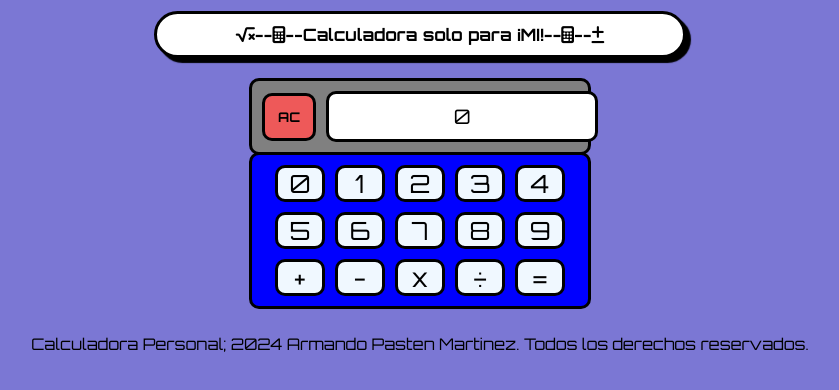
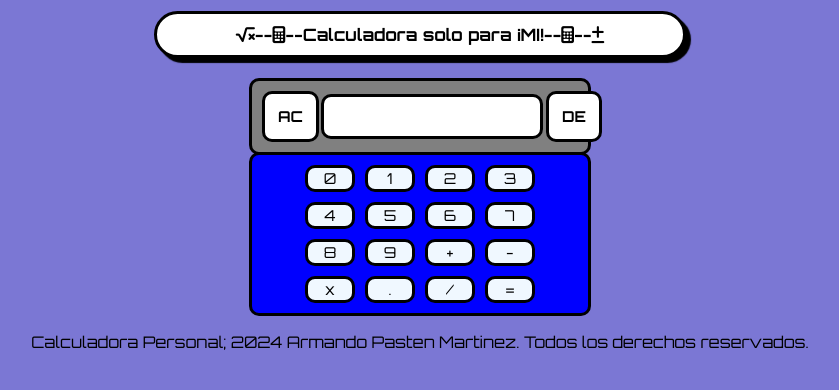
Before and after one commit to ARMI-GLITCH/CALCULADORA, a plain HTML site: page index.html in a window 1280 px wide. Shown: the whole page, without its empty margins (220-1059 px from the left). Drawn offline with Linux system fonts and the light colour scheme.

Commit message:
Second commit: Finishing Project?

```diff
--- a/CSS/style.css
+++ b/CSS/style.css
@@ -17,16 +17,25 @@ body {
   background-color: white;
 }
 
-li {
-  list-style-type: none;
+button {
   background-color: aliceblue;
   border: 3px solid black;
   border-radius: 10px;
+  font-size: 15px;
+  font-family: 'Orbitron', sans-serif;
+}
+
+button:hover {
+  background-color: rgb(47, 245, 47);
+  border: 3px solid black;
+  border-radius: 10px;
+  font-size: 15px;
+  font-family: 'Orbitron', sans-serif;
 }
 
 .number-and-sign {
   display: grid;
-  grid-template-columns: repeat(5, 50px);
+  grid-template-columns: repeat(4, 50px);
   gap: 10px;
   align-items: center;
   text-align: center;
@@ -43,7 +52,7 @@ li {
 
 .div-output {
   display: grid;
-  grid-template-columns: 50px 290px;
+  grid-template-columns: 50px 230px 50px;
   gap: 5px;
   margin-top: 20px;
   padding: 10px;
@@ -58,7 +67,7 @@ li {
   padding: 10px;
   width: 85%;
   margin: 5px;
-  font-size: 20px;
+  font-size: 15px;
   border: 3px solid black;
   border-radius: 10px;
   margin: auto;
@@ -72,5 +81,34 @@ li {
   padding: 13px;
   margin: auto;
   font-family: 'Orbitron', sans-serif;
-  background-color: rgb(238, 89, 89);
+  background-color: rgb(255, 255, 255);
 }
+
+.button-clean:hover {
+  border: 3px solid black;
+  border-radius: 10px;
+  padding: 13px;
+  margin: auto;
+  font-family: 'Orbitron', sans-serif;
+  background-color: rgb(235, 0, 0);
+}
+
+.delete-number {
+  border: 3px solid black;
+  border-radius: 10px;
+  padding: 13px;
+  margin: auto;
+  margin-left: -6px;
+  font-family: 'Orbitron', sans-serif;
+  background-color: rgb(255, 255, 255);
+}
+
+.delete-number:hover {
+  border: 3px solid black;
+  border-radius: 10px;
+  padding: 13px;
+  margin: auto;
+  margin-left: -6px;
+  font-family: 'Orbitron', sans-serif;
+  background-color: rgb(235, 231, 0);
+}
--- a/JS/script.js
+++ b/JS/script.js
@@ -0,0 +1,31 @@
+function numberandsign(number){
+  const input = document.getElementById('output')
+  if(input.value==="SYNTAX ERROR"){
+    input.value = ""
+    input.value += number
+  }else{
+    input.value += number
+  }
+}
+
+function deletenumber(){
+  const input = document.getElementById('output')
+  input.value = input.value.slice(0, -1)
+}
+
+function result(){
+  const input = document.getElementById('output');
+  try {
+    const operation = eval(input.value)
+    input.value = operation
+  } catch (e){
+    switch(e){
+      default:
+        input.value = "SYNTAX ERROR"
+    }
+  }
+}
+
+function clean(){
+  location.reload();
+}
--- a/index.html
+++ b/index.html
@@ -7,6 +7,7 @@
   <link rel="icon" href="Media/calculator-icon-free-vector.jpg" type="image/x-icon">
   <link rel="preconnect" href="https://fonts.gstatic.com" crossorigin>
   <script src="https://kit.fontawesome.com/cfa6615fb1.js" crossorigin="anonymous"></script>
+  <script src="JS/script.js"></script>
   <title>Caculadora-Personal</title>
 </head>
 <body>
@@ -16,28 +17,31 @@
   </header>
   <main>
     <div class="div-output">
-      <button type="button" class="button-clean"><b>AC</b></button>
-      <input type="text" class="output" value="0" readonly>
+      <button type="button" onclick="clean()" class="button-clean"><b>AC</b></button>
+      <input type="text" id="output" class="output" readonly>
+      <button type="button" onclick="deletenumber()" class="delete-number"><b>DE</b></button>
     </div>
     <div class="content-numbers">
       <nav>
-        <ul class="number-and-sign">
-          <li> 0 </li>
-          <li> 1 </li>
-          <li> 2 </li>
-          <li> 3 </li>
-          <li> 4 </li>
-          <li> 5 </li>
-          <li> 6 </li>
-          <li> 7 </li>
-          <li> 8 </li>
-          <li> 9 </li>
-          <li> + </li>
-          <li> - </li>
-          <li> x </li>
-          <li> ÷ </li>
-          <li> = </li>
-        </ul>
+        <div class="number-and-sign">
+          <button onclick="numberandsign('0')"> 0 </button>
+          <button onclick="numberandsign('1')"> 1 </button>
+          <button onclick="numberandsign('2')"> 2 </button>
+          <button onclick="numberandsign('3')"> 3 </button>
+          <button onclick="numberandsign('4')"> 4 </button>
+          <button onclick="numberandsign('5')"> 5 </button>
+          <button onclick="numberandsign('6')"> 6 </button>
+          <button onclick="numberandsign('7')"> 7 </button>
+          <button onclick="numberandsign('8')"> 8 </button>
+          <button onclick="numberandsign('9')"> 9 </button>
+          <button onclick="numberandsign('+')"> + </button>
+          <button onclick="numberandsign('-')"> - </button>
+          <button onclick="numberandsign('*')"> x </button>
+          <button onclick="numberandsign('.')"> . </button>
+          <button onclick="numberandsign('/')"> / </button>
+          <button onclick="result()">
+= </button>
+        </div>
       </nav>
     </div>
   </main>
```
